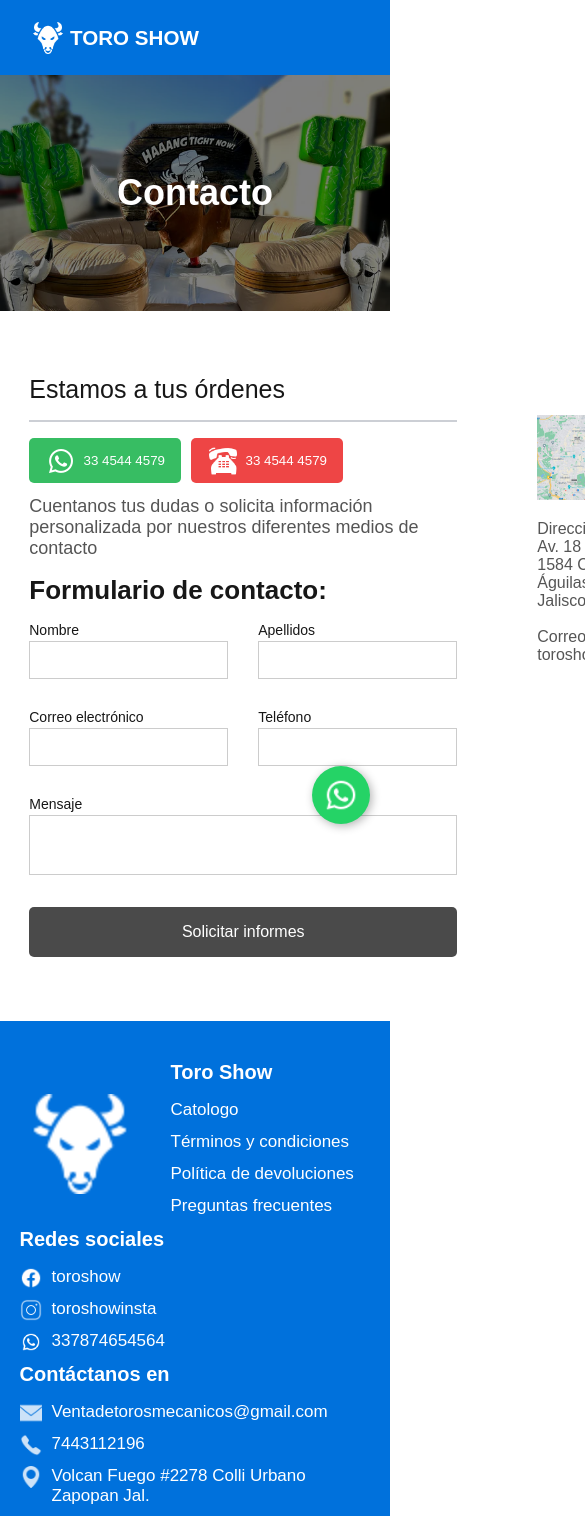
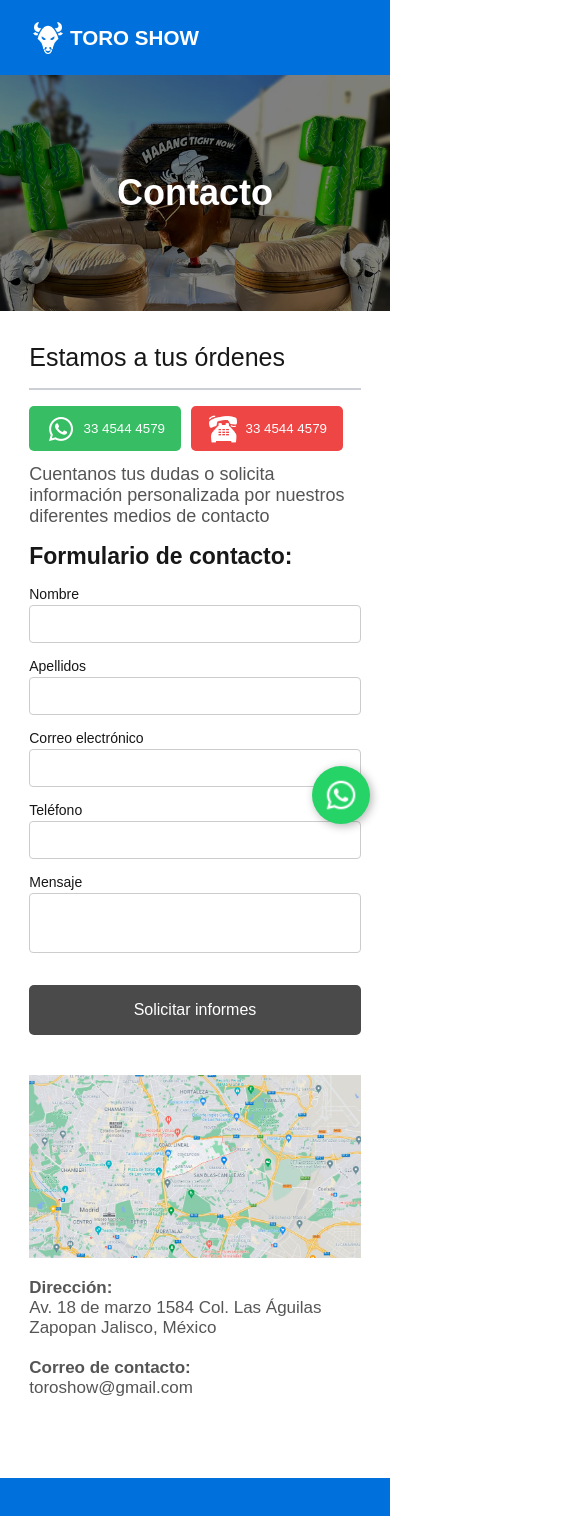
Before and after one commit to guilebaldodev/ToroShow, a Next.js app: page /contacto in a window 390 px wide. Shown: the top 1516 px of the page, 585 px wide, since content can reach past the window. Built offline with nearby package versions, Linux system fonts and the light colour scheme.

Commit message:
contact page responsive

```diff
--- a/app/(header)/contacto/page.module.css
+++ b/app/(header)/contacto/page.module.css
@@ -7,7 +7,6 @@
     justify-content: center;
     align-items: center;
     background-image: url("/products/bulls/product-6.webp");
-
     background-size: cover;
     background-position: center;
     position: relative;
@@ -111,6 +110,7 @@
     height: 38px;
     border: 1px solid #cccccc;
     padding:10px;
+    border-radius: 4px;
     font-family: 'CircularStd-Book',sans-serif;
   }
 
@@ -121,6 +121,8 @@
 
   .contact-form-input textarea{
     height: 60px;
+    border-radius: 4px;
+
     resize: none;
   }
 
@@ -158,5 +160,64 @@
   .contact-ubication p{
     padding:0 2.5rem;
     color: #555;
+    font-size: 17px;
+  }
+
+
+
+
+
+  @media (max-width: 1000px) {
+
+    .contact-info{
+      flex-direction: column;
+      display: flex;
+      padding-top: 2rem;
+    }
+
+
 
   }
+
+
+
+  @media (max-width: 750px) {
+
+    .contact-us p{
+      font-size: 18px;
+    }
+
+    .contact-title{
+      font-size: 23px;
+    }
+
+    .contact-ubication img{
+      padding: 1rem;
+    }
+
+    .contact-ubication p{
+      padding: 1rem;
+    }
+
+}
+
+@media (max-width: 550px) {
+
+
+  .contact-ubication img{
+    padding: 0rem;
+  }
+
+  .contact-ubication p{
+    padding: 1rem 0rem;
+  }
+
+  .contact-form-inputs{
+    display: flex;
+    flex-direction: column;
+    row-gap: 15px;
+  }
+
+
+
+}
--- a/app/(header)/contacto/page.tsx
+++ b/app/(header)/contacto/page.tsx
@@ -64,12 +64,16 @@ const ContactPage = () => {
             style={{width:"100%",height:"auto"}}
             />
             <p>
+              <strong>
               Dirección:
+              </strong>
               <br />
               Av. 18 de marzo 1584 Col. Las Águilas Zapopan Jalisco, México
               <br />
               <br />
+              <strong>
               Correo de contacto:
+              </strong>
               <br />
               toroshow@gmail.com
             </p>
--- a/app/globals.css
+++ b/app/globals.css
@@ -435,6 +435,24 @@ summary{
 }
 
 
+@media (max-width: 1050px) {
+
+  .footer-info{
+    /* justify-content: center; */
+  }
+
+  .circle-logotype{
+    display: none;
+  }
+
+  .footer-section{
+    padding-bottom: 2rem;
+    width: 50%;
+  }
+
+}
+
+
 
 @media (max-width: 950px) {
 
@@ -454,5 +472,30 @@ summary{
     display: none;
   }
 
+}
+
+
+@media (max-width: 550px) {
+
+  .footer-info{
+    flex-direction: column;
+    align-items: center;
+  }
+
+  .circle-logotype{
+    display: flex;
+    padding-bottom: 1rem;
+  }
+
+  .footer-section{
+    width: 80%;
+  }
+
+  .footer-section ul li{
+    overflow-wrap: anywhere;
+  }
+
+
+
 
 }
```
Also changed, not shown: app/(header)/empresa/page.module.css (+92 -0 lines).
